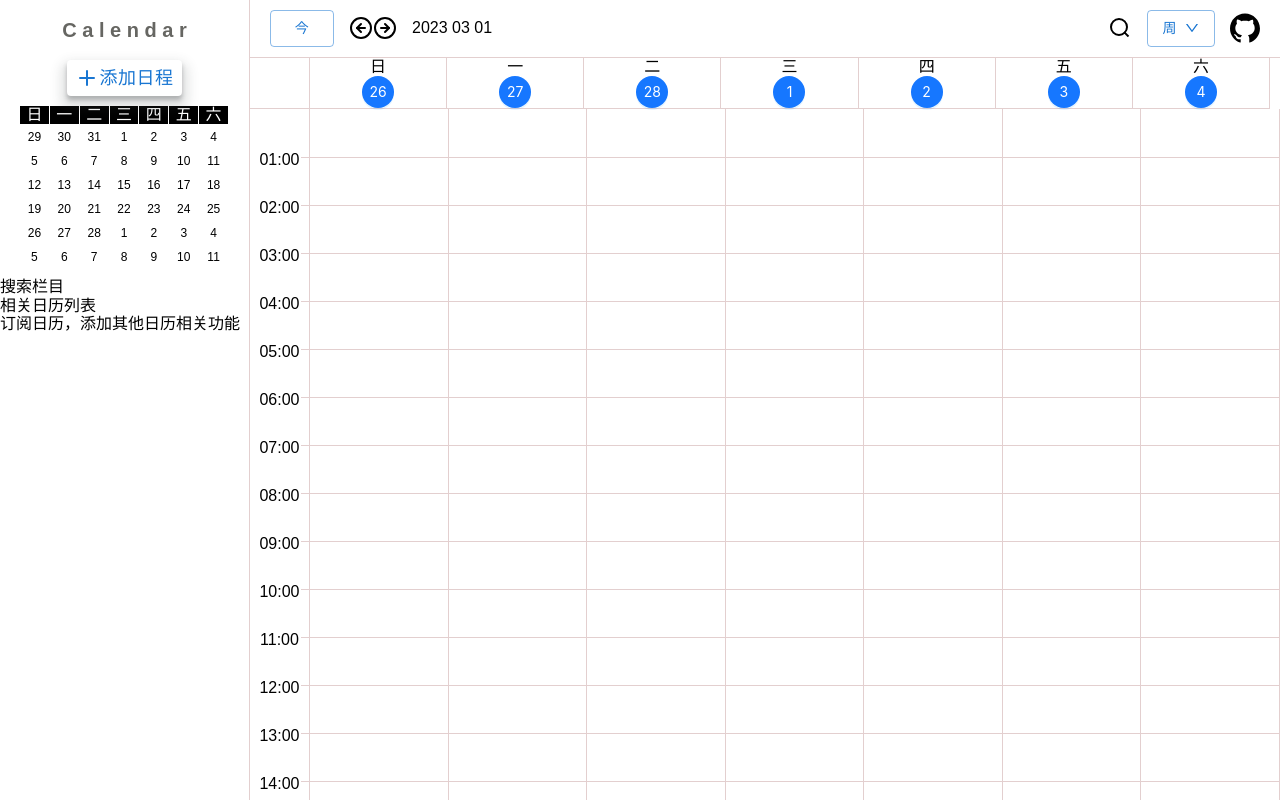
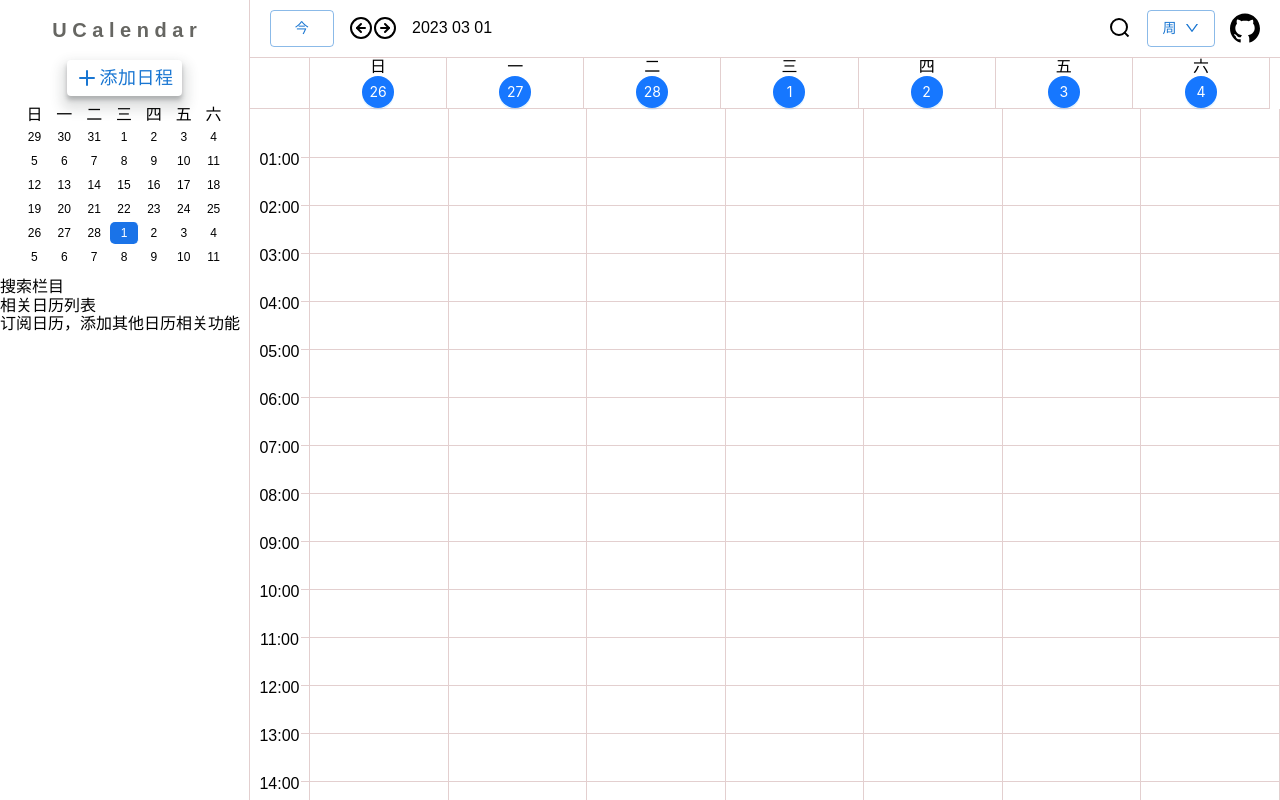
Before and after one commit to linround/Calendar, a React (Vite) app: page / in a window 1280 px wide. Built offline with nearby package versions, Linux system fonts and the light colour scheme; no server answers.

Commit message:
feature: 侧边栏日历

```diff
--- a/src/view/LCalendar/SideComponent/SimpleCalendar.tsx
+++ b/src/view/LCalendar/SideComponent/SimpleCalendar.tsx
@@ -13,7 +13,8 @@ import {
   getStartOfWeek,
   parseTimeStamp,
   timestampToDate,
-  getStartOfMonth, getWeekdaySkips
+  getStartOfMonth,
+  getWeekdaySkips
 } from '../utils/timesStamp'
 import moment from 'moment/moment'
 import { IMonth } from '../components/type'
@@ -25,8 +26,8 @@ import { DEFAULT_WEEK_DAYS } from '../utils/time'
 
 export function SimpleCalendar() {
 
-  const { start, end,  times, } = useContext(BaseContext)
   const weekdaySkips = getWeekdaySkips(DEFAULT_WEEK_DAYS)
+  const { start, end,  times,  } = useContext(BaseContext)
   const parsedStart = useMemo(() => getStartOfMonth(parseTimeStamp(start, true)),
     [start])
   const parsedEnd = useMemo(() => getEndOfMonth(parseTimeStamp(end, true)),
--- a/src/view/LCalendar/SideComponent/SimpleMonthBody.tsx
+++ b/src/view/LCalendar/SideComponent/SimpleMonthBody.tsx
@@ -1,7 +1,11 @@
-import React from 'react'
+import React, { useContext } from 'react'
 import { IMonth } from '../components/type'
 import simpleStyles from './styleSimpleMonth.module.less'
 import classnames from 'classnames'
+import { BaseContext, CalendarContext } from '../props/propsContext'
+import { isActiveDay } from './utils'
+import { CalendarTimestamp } from '../utils/calendar'
+import { timestampToDate } from '../utils/timesStamp'
 
 interface IProps {
   month:IMonth
@@ -9,16 +13,22 @@ interface IProps {
 
 export function SimpleMonthBody(props:React.PropsWithChildren<IProps>) {
   const { month, } = props
-  const dayClassName = classnames({
-    [simpleStyles.containerDay]: true,
-  })
+  const { parsedValue,  } = useContext(BaseContext)
+  const {  setValue, } = useContext(CalendarContext)
   return (
     <div className={simpleStyles.containerMonth}>
       {
         month.map((week, weekIndex) => (
           <div key={weekIndex} className={simpleStyles.containerWeek}>
             {week.map((day, dayIndex) => (
-              <div key={dayIndex} className={dayClassName}>
+              <div
+                key={dayIndex}
+                onClick={() => setValue(timestampToDate(day.day))}
+                className={classnames({
+                  [simpleStyles.containerDay]: true,
+                  [simpleStyles.containerDayNormal]: !isActiveDay(day, parsedValue as CalendarTimestamp),
+                  [simpleStyles.containerDayActive]: isActiveDay(day, parsedValue as CalendarTimestamp),
+                })}>
                 {day.day.day}
               </div>
             ))}
--- a/src/view/LCalendar/SideComponent/index.tsx
+++ b/src/view/LCalendar/SideComponent/index.tsx
@@ -8,7 +8,7 @@ export function SideComponent(props:ISideAdd) {
   return (
     <>
       <div className={styles.sideTitle}>
-        C a l e n d a r
+        U C a l e n d a r
       </div>
       <CreateButton {...props} />
       <SimpleCalendar />
--- a/src/view/LCalendar/SideComponent/styleSimpleMonth.module.less
+++ b/src/view/LCalendar/SideComponent/styleSimpleMonth.module.less
@@ -28,11 +28,19 @@
     font-size: 12px;
     line-height: 100%;
     padding: 5px 0;
-    &:hover{
-      background-color: @IconHoverBgColor;
+    &Active {
+      background-color: rgb(26,115,232);
+      color: #fff;
+      &:hover{}
+      &:active{}
     }
-    &:active{
-      background-color: @IconActiveColor;
+    &Normal {
+      &:hover{
+        background-color: @IconHoverBgColor;
+      }
+      &:active{
+        background-color: @IconActiveColor;
+      }
     }
     &:visited{
       background-color: #1a73e8 !important;
--- /dev/null
+++ b/src/view/LCalendar/SideComponent/utils.ts
@@ -0,0 +1,9 @@
+import { IMonthDay } from '../components/type'
+import { CalendarTimestamp } from '../utils/calendar'
+import { getDayIdentifier } from '../utils/timesStamp'
+
+export function isActiveDay(monthDay:IMonthDay, value:CalendarTimestamp) {
+  const selectedDay = getDayIdentifier(value)
+  const day = getDayIdentifier(monthDay.day)
+  return day === selectedDay
+}
--- a/src/view/LCalendar/components/CommonWeekHeadColumn.tsx
+++ b/src/view/LCalendar/components/CommonWeekHeadColumn.tsx
@@ -1,20 +1,15 @@
 import React from 'react'
 import { IWeekHeadColumn } from './type'
-import { isOutSide, weekdayFormatter } from '../utils/timesStamp'
+import {  weekdayFormatter } from '../utils/timesStamp'
 import classnames from 'classnames'
 import weekStyle from './week.module.less'
 
 export function CommonWeekHeadColumn(props: React.PropsWithChildren<IWeekHeadColumn>) {
-  const { day, parsedStart, parsedEnd, } = props
-  const outSide = isOutSide(
-    day, parsedStart, parsedEnd
-  )
+  const { day,  } = props
+
   const weekText = weekdayFormatter(day)
   const className = classnames({
-    [weekStyle.isPresent]: day.present,
-    [weekStyle.isPast]: day.past,
-    [weekStyle.isFuture]: day.future,
-    [weekStyle.isOutside]: outSide,
+    [weekStyle.weekContainer]: true,
   })
   return (
     <div className={className}>
--- a/src/view/LCalendar/components/GenSingleDay.tsx
+++ b/src/view/LCalendar/components/GenSingleDay.tsx
@@ -9,7 +9,7 @@ export function GenSingleDay(props:React.PropsWithChildren<IGenDayProp>) {
   const { day, } = props
   return (
     <div className={monthStyle.monthWeekDay}>
-      {day.day.date}
+      {day.day.day}
     </div>
   )
 }
--- a/src/view/LCalendar/components/week.module.less
+++ b/src/view/LCalendar/components/week.module.less
@@ -4,6 +4,7 @@
   &Container{
     display: flex;
     flex: 1;
+    justify-content: center;
   }
 }
 .isPast {
```
